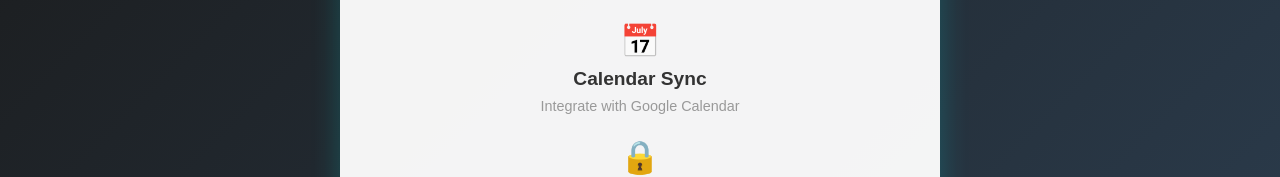
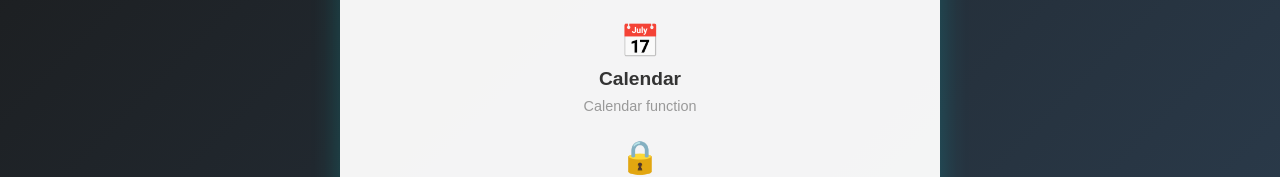
Before and after one commit to l0ad1nggg/TypeScript-PNU, a React (Vite) app in the folder Lab5/: page / in a window 1280 px wide. Shown: the part 326-503 px from the top of the page. Built offline with nearby package versions, Linux system fonts and the light colour scheme; no server answers.

Commit message:
minor changes

```diff
--- a/Lab5/src/components/AuthPage/AuthPage.tsx
+++ b/Lab5/src/components/AuthPage/AuthPage.tsx
@@ -15,8 +15,8 @@
           </div>
           <div className="feature-item">
             <span className="feature-icon">📅</span>
-            <h3>Calendar Sync</h3>
-            <p>Integrate with Google Calendar</p>
+            <h3>Calendar</h3>
+            <p>Calendar function</p>
           </div>
           <div className="feature-item">
             <span className="feature-icon">🔒</span>
```
